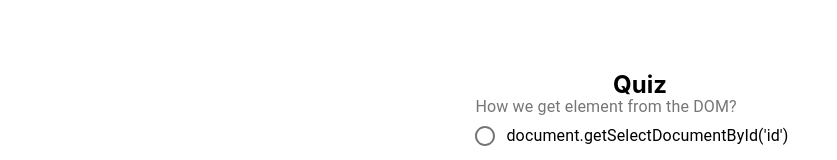
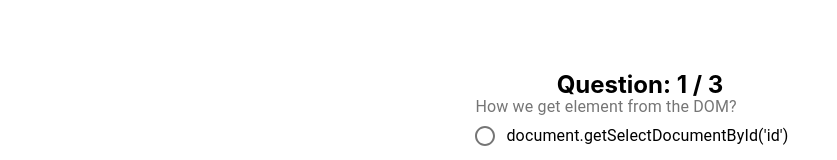
Before and after one commit to elenydev/quitz-ts, a Next.js app: page /quiz in a window 1280 px wide. Shown: the part 205-365 px from the top of the page, without its empty margins (0-837 px from the left). Built offline with nearby package versions, Linux system fonts and the light colour scheme.

Commit message:
added notification about current Question

```diff
--- a/src/pages/quiz/index.tsx
+++ b/src/pages/quiz/index.tsx
@@ -66,7 +66,9 @@ const Quiz = (): React.ReactNode => {
     <Wrapper>
       {currentQuestion < quizLength && (
         <>
-          <h2>Quiz</h2>
+          <h2>
+            Question: {currentQuestion + 1} / {quizLength}
+          </h2>
           <FormControl component="fieldset">
             <FormLabel component="legend">{question}</FormLabel>
             <RadioGroup
@@ -97,7 +99,7 @@ const Quiz = (): React.ReactNode => {
           </Button>
         </>
       )}
-      {currentQuestion >= quizLength     && (
+      {currentQuestion >= quizLength && (
         <>
           <h3>Your score is:</h3>
           <h4>{`${Math.floor((100 * getScore()) / quizLength)} %`}</h4>
```
